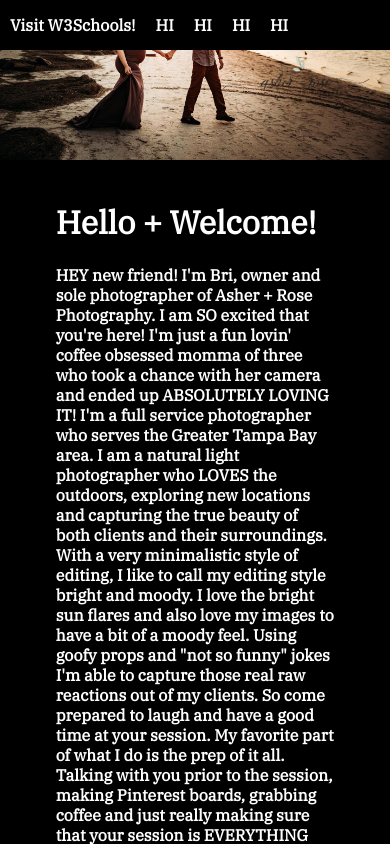
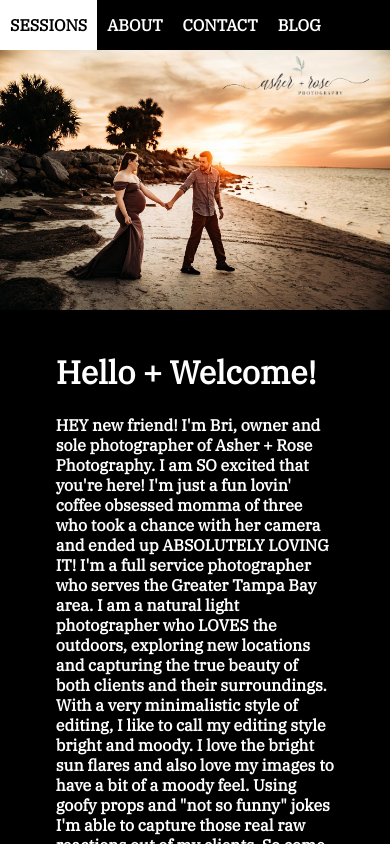
Before and after one commit to hjohnson120/photo, a React (Create React App) app: page / in a window 390 px wide. Shown: the top 844 px of the page. Built offline with nearby package versions, Linux system fonts and the light colour scheme; a web font is replaced by a local one.

Commit message:
started sessions page

```diff
--- a/src/App.css
+++ b/src/App.css
@@ -36,8 +36,27 @@ body {
   font-size: 16px;
 }
 
-.navBtn :active {
+.sessionsMain {
+  display: flex;
+  flex-wrap: wrap;
+}
+
+.tester {
+  max-width: 50vw;
+}
+
+.navBtn:active {
   border: none;
+}
+
+.mainContainer {
+  background-color: white;
+  height: 100vh;
+}
+
+.navBtn:hover {
+  background-color: #fff;
+  color: #000000;
 }
 
 .topNav {
@@ -77,7 +96,7 @@ body {
   justify-content: space-between;
 }
 
-.flexPhoto {
+.flexPhoto2 {
   display: flex;
   flex-wrap: wrap-reverse;
   margin-top: 2%;
@@ -136,4 +155,8 @@ body {
   .photoOne {
     max-width: 100%;
   }
+
+  .mainPhoto {
+    margin: 0;
+  }
 }
--- a/src/Components/Sessions.jsx
+++ b/src/Components/Sessions.jsx
@@ -0,0 +1,30 @@
+import React from 'react'
+import '../App.css'
+import couple from '../images/ff.jpg'
+
+function Sessions() {
+  return (
+    <div className="mainContainer">
+      <section className="sessionsMain">
+        <div className="tester">
+          <img className="tester" alt="Newborn portrait" src={couple} />
+          <h1>The thing here</h1>
+        </div>
+        <div>
+          <img className="tester" alt="Newborn portrait" src={couple} />
+          <h1>The thing here</h1>
+        </div>
+        <div>
+          <img className="tester" alt="Newborn portrait" src={couple} />
+          <h1>The thing here</h1>
+        </div>
+        <div>
+          <img className="tester" alt="Newborn portrait" src={couple} />
+          <h1>The thing here</h1>
+        </div>
+      </section>
+    </div>
+  )
+}
+
+export default Sessions
--- a/src/Components/TopNav.jsx
+++ b/src/Components/TopNav.jsx
@@ -5,22 +5,19 @@ function TopNav() {
   return (
     <div className="nav">
       <div className="topNav">
-        <a className="navBtn" href="https://www.w3schools.com/" target="_blank">
-          Visit W3Schools!
+        <a className="navBtn" href="/sessions" target="_blank">
+          SESSIONS
         </a>
         <a className="navBtn" href="html_images.asp">
           {' '}
-          HI
+          ABOUT
         </a>
         <a className="navBtn" href="html_images.asp">
           {' '}
-          HI
+          CONTACT
         </a>
         <a className="navBtn" href="html_images.asp">
-          HI
-        </a>
-        <a className="navBtn" href="html_images.asp">
-          HI
+          BLOG
         </a>
       </div>
     </div>
```
